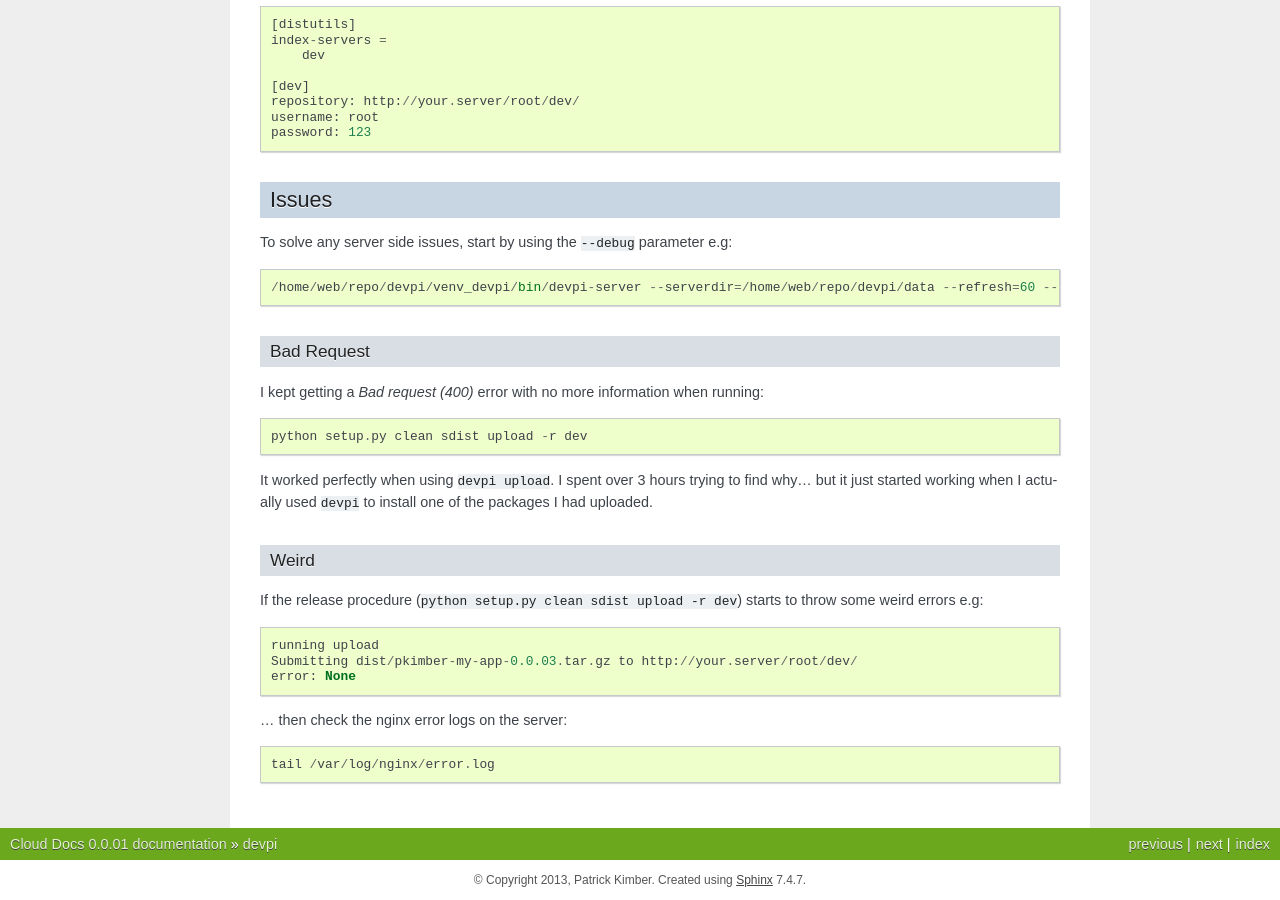
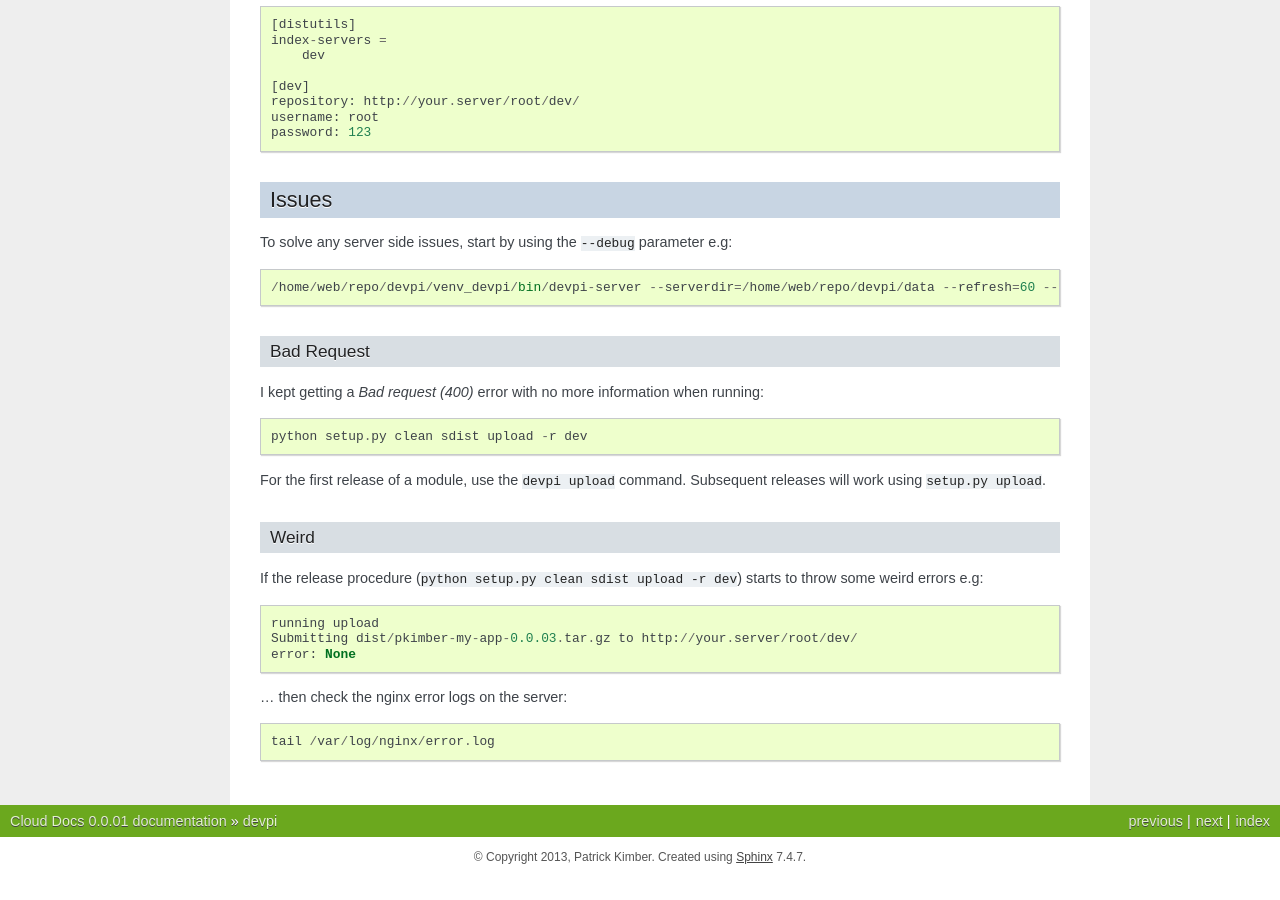
Before and after one commit to pkimber/old-docs-migrated-to-gitlab, a Sphinx documentation site: the page built from source/devpi.rst, in a window 1280 px wide and 900 px high, scrolled down 1084 px. Built offline with Sphinx 7.4.7, drawn with Linux system fonts in a browser that asks for light colours; after the commit the page ends 1961 px from its top, so only the background shows below that.

Commit message:
Various issues with 'devpi' (probably my fault)

```diff
--- a/source/devpi.rst
+++ b/source/devpi.rst
@@ -89,9 +89,8 @@ running::
 
   python setup.py clean sdist upload -r dev
 
-It worked perfectly when using ``devpi upload``.  I spent over 3 hours trying
-to find why...  but it just started working when I actually used ``devpi`` to
-install one of the packages I had uploaded.
+For the first release of a module, use the ``devpi upload`` command.
+Subsequent releases will work using ``setup.py upload``.
 
 Weird
 -----
```
